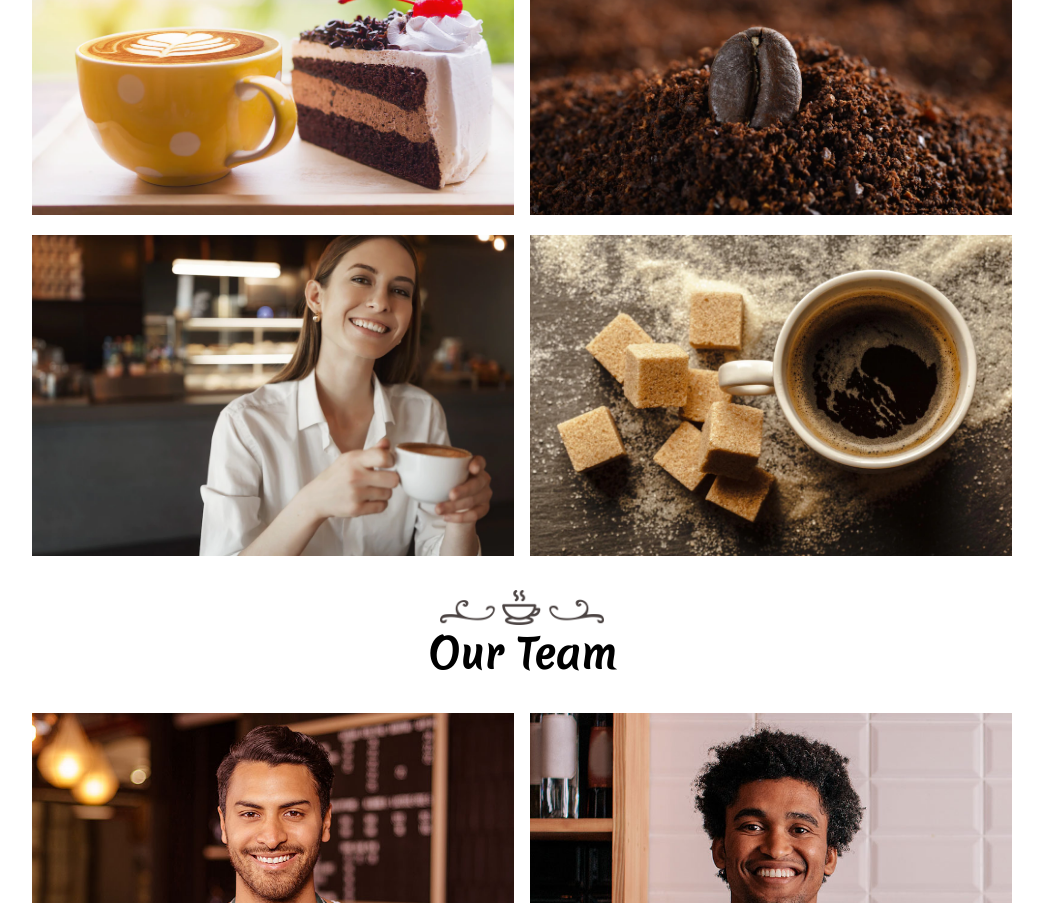
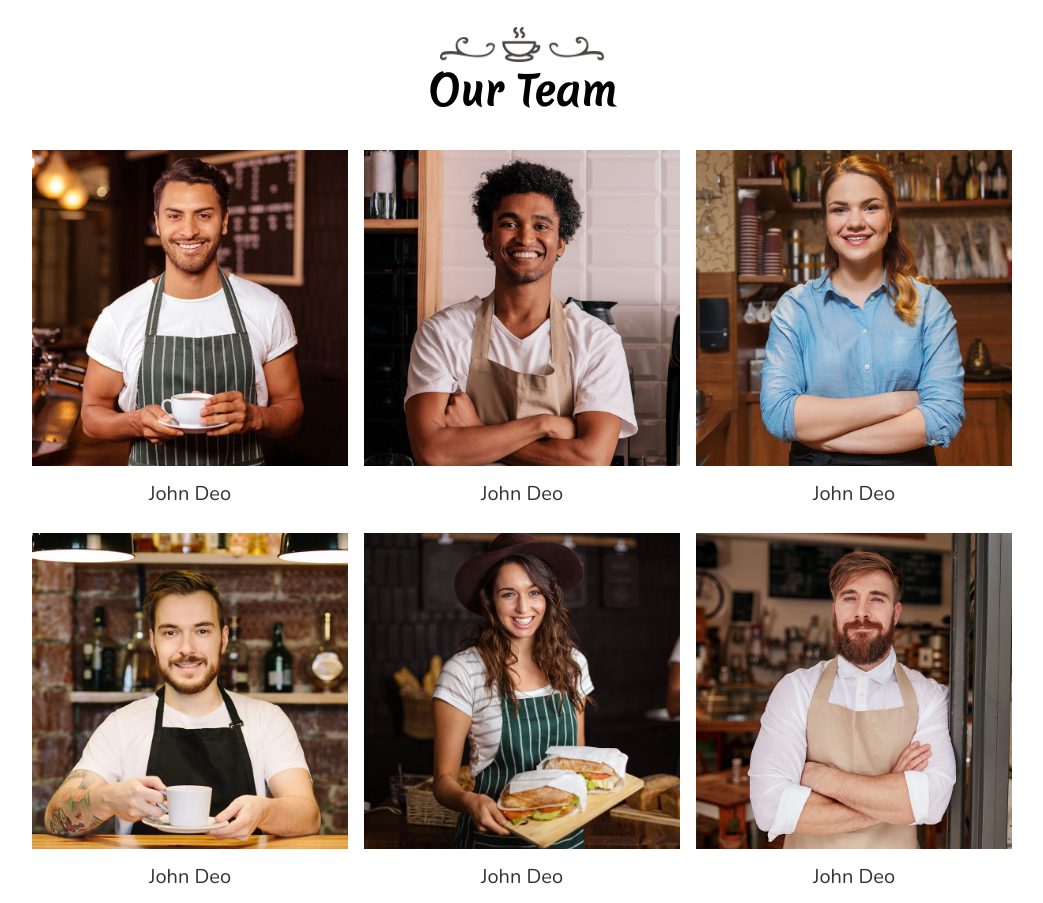
Before and after one commit to SARMATHIk/cofeeshop_website, a plain HTML site: page index.html in a window 1280 px wide. Shown: the part 3299-4202 px from the top of the page, without its empty margins (118-1161 px from the left). Drawn offline with nearby package versions, Linux system fonts and the light colour scheme; a web font is replaced by a local one.

Commit message:
cofee shop

```diff
--- a/style.css
+++ b/style.css
@@ -211,7 +211,7 @@ background-color: var(--black);
 }
 .gallery-container{
     display: grid;
-    grid-template-columns:repeat(auto-fill,minmax(350px,1fr)) ;
+    grid-template-columns:repeat(auto-fill,minmax(300px,1fr)) ;
     text-align: center;
     justify-items: center;
     gap: 1rem;
@@ -225,7 +225,7 @@ background-color: var(--black);
 }
 .team-container{
     display: grid;
-    grid-template-columns:repeat(auto-fill,minmax(350px,1fr)) ;
+    grid-template-columns:repeat(auto-fill,minmax(300px,1fr)) ;
     text-align: center;
     justify-items: center;
     gap: 1rem;
@@ -258,21 +258,23 @@ background-color: var(--black);
 }
 .form-container{
     border: 2px solid black;
-    width: 450px;
+    width: 400px;
     height: 50%;
     display: flex;
     align-items: center;
     flex-direction: column;
     margin: auto 200px auto 0px;
     font-family: 'Nunito', sans-serif;
+
 }
 form{
     padding: 20px 30px;
 
 
+
 }
  form input{
-    width: 400px;
+    width: 350px;
     height: 57px;
     padding: 0 10px;
     margin: 10px 0;
```
